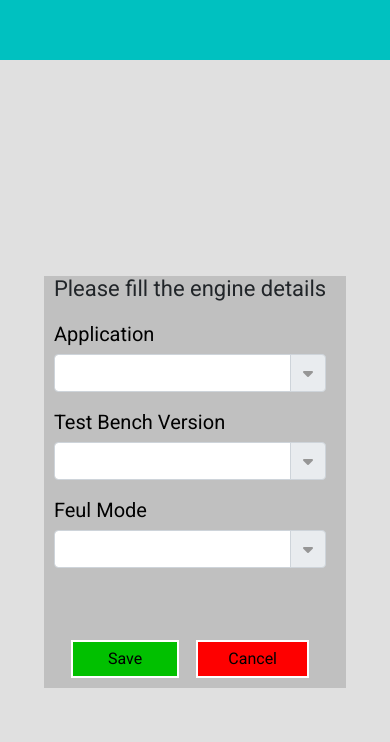
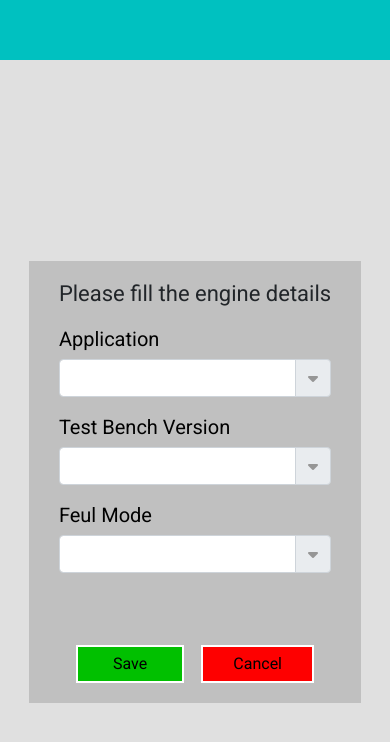
Before and after one commit to Jeyasheelanjc/paravath-first, a plain HTML site: page index.html in a window 390 px wide. Shown: the part 784-1526 px from the top of the page. Drawn offline with nearby package versions, Linux system fonts and the light colour scheme.

Commit message:
Update style.css

```diff
--- a/style.css
+++ b/style.css
@@ -69,7 +69,7 @@
 
 .content {
     background-color: #c0c0c0;
-    padding: 0px 30px 10px 10px;
+    padding:20px 30px;
 }
 
 .btn1 {
@@ -101,9 +101,5 @@
     .hero1 .figure img {
         margin-top: 200px;
     }
-    .content {
-        background-color: #c0c0c0;
-        padding: 0px 20px 10px 10px !important;
-    }
 
 }
```
